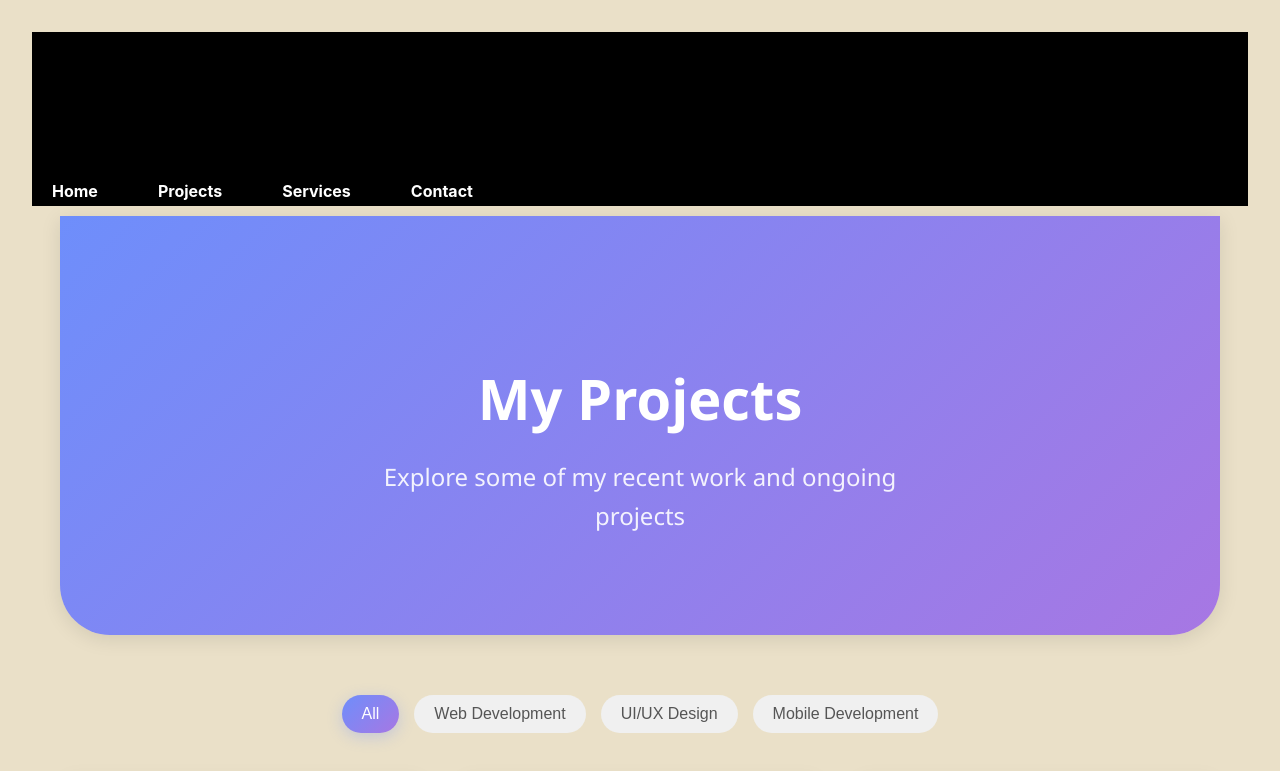
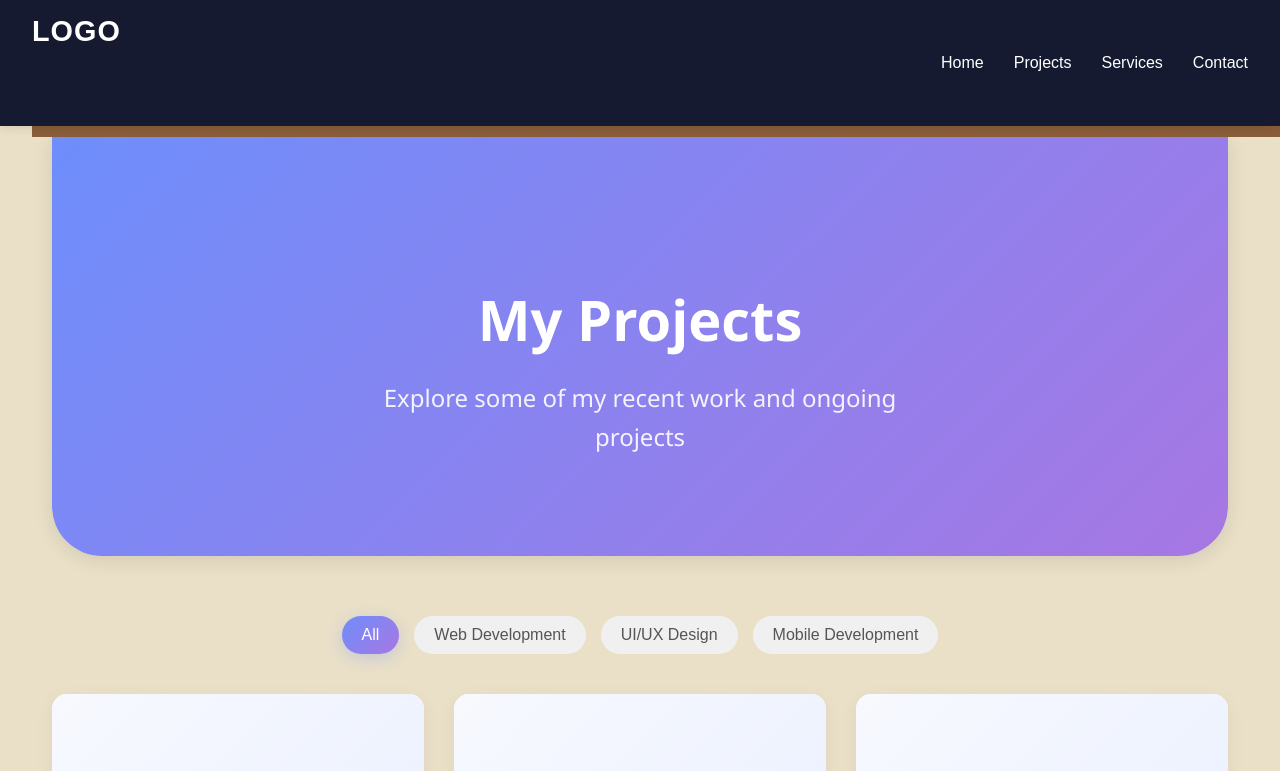
Before and after one commit to parisisley/test, a React (Vite) app in the folder test-website/: page /projects in a window 1280 px wide. Shown: the top 771 px of the page. Built offline with nearby package versions, Linux system fonts and the light colour scheme.

Commit message:
navbar changes

```diff
--- a/test-website/src/App.jsx
+++ b/test-website/src/App.jsx
@@ -1,6 +1,6 @@
 import "./App.css";
 import { BrowserRouter, Routes, Route } from "react-router-dom";
-import Navbar from "./Navbar/Navbar";
+import Navbar from "./Navbar/ModernNavbar";
 import Footer from "./Footer/footer";
 import Services from "./Services/Services";
 import Home from "./Home/Home";
--- /dev/null
+++ b/test-website/src/Navbar/ModernNavbar.css
@@ -0,0 +1,189 @@
+/* Reset - applied only to navbar elements */
+.navbar *,
+.navbar *:before,
+.navbar *:after {
+  margin: 0;
+  padding: 0;
+  box-sizing: border-box;
+}
+
+/* Header wrapper to manage both navbar and spacer */
+.header-wrapper {
+  width: 100%;
+  position: relative;
+}
+
+/* Navbar Base */
+.navbar {
+  position: fixed;
+  top: 0;
+  left: 0;
+  width: 100%;
+  z-index: 1000;
+  transition: all 0.3s ease-in-out;
+  padding: 15px 0;
+  background-color: #161a30;
+  box-shadow: 0 2px 10px rgba(0, 0, 0, 0.1);
+}
+
+/* Navbar spacer - creates space below navbar equal to navbar height */
+.navbar-spacer {
+  height: 65px; /* Should match navbar height + padding */
+  width: 100%;
+}
+
+/* Scrolled state adds more opacity and box shadow */
+.navbar.scrolled {
+  padding: 10px 0;
+  box-shadow: 0 4px 15px rgba(0, 0, 0, 0.2);
+}
+
+.navbar.scrolled + .navbar-spacer {
+  height: 55px; /* Should match scrolled navbar height + padding */
+}
+
+.nav-container {
+  display: flex;
+  justify-content: space-between;
+  align-items: center;
+  max-width: 1280px; /* Match your #root max-width */
+  margin: 0 auto;
+  padding: 0 2rem; /* Match your #root padding */
+}
+
+/* Logo */
+.logo a {
+  font-size: 1.8rem;
+  font-weight: 700;
+  color: #fff;
+  text-decoration: none;
+  letter-spacing: 1px;
+  transition: color 0.3s ease;
+}
+
+.logo a:hover {
+  color: #646cff; /* Match your existing color scheme */
+}
+
+/* Nav Elements */
+.nav-elements ul {
+  display: flex;
+  align-items: center;
+  list-style: none;
+  gap: 30px;
+}
+
+.nav-elements .nav-link {
+  color: #fff;
+  font-size: 1rem;
+  font-weight: 500;
+  text-decoration: none;
+  transition: all 0.3s ease;
+  position: relative;
+  padding: 5px 0;
+}
+
+.nav-elements .nav-link:hover {
+  color: #646cff; /* Match your existing color scheme */
+}
+
+/* Animated underline effect */
+.nav-elements .nav-link::after {
+  content: '';
+  position: absolute;
+  width: 0;
+  height: 2px;
+  bottom: 0;
+  left: 0;
+  background-color: #646cff; /* Match your existing color scheme */
+  transition: width 0.3s ease;
+}
+
+.nav-elements .nav-link:hover::after {
+  width: 100%;
+}
+
+/* Hamburger Menu */
+.hamburger {
+  display: none;
+  cursor: pointer;
+  width: 30px;
+  height: 20px;
+  position: relative;
+}
+
+.hamburger span {
+  display: block;
+  position: absolute;
+  height: 3px;
+  width: 100%;
+  background: #fff;
+  border-radius: 3px;
+  transition: all 0.3s ease;
+}
+
+.hamburger span:nth-child(1) {
+  top: 0;
+}
+
+.hamburger span:nth-child(2) {
+  top: 8px;
+}
+
+.hamburger span:nth-child(3) {
+  top: 16px;
+}
+
+/* Active hamburger state */
+.hamburger.active span:nth-child(1) {
+  transform: rotate(45deg);
+  top: 8px;
+}
+
+.hamburger.active span:nth-child(2) {
+  opacity: 0;
+}
+
+.hamburger.active span:nth-child(3) {
+  transform: rotate(-45deg);
+  top: 8px;
+}
+
+/* Mobile Responsive */
+@media screen and (max-width: 768px) {
+  .hamburger {
+    display: block;
+    z-index: 101;
+  }
+
+  .nav-elements {
+    position: fixed;
+    top: 0;
+    right: -300px;
+    width: 270px;
+    height: 100vh;
+    background: #161a30;
+    padding: 80px 40px;
+    transition: right 0.4s ease-in-out;
+    box-shadow: -5px 0 15px rgba(0, 0, 0, 0.2);
+    z-index: 100;
+  }
+
+  .nav-elements.active {
+    right: 0;
+  }
+
+  .nav-elements ul {
+    flex-direction: column;
+    align-items: flex-start;
+  }
+
+  .nav-elements li {
+    margin: 15px 0;
+  }
+
+  .nav-elements .nav-link {
+    font-size: 1.1rem;
+    padding: 8px 0;
+  }
+}
--- /dev/null
+++ b/test-website/src/Navbar/ModernNavbar.jsx
@@ -0,0 +1,84 @@
+import React, { useState, useEffect } from "react";
+import { Link } from "react-router-dom";
+import "./ModernNavbar.css";
+
+function ModernNavbar() {
+  const [isOpen, setIsOpen] = useState(false);
+  const [scrolled, setScrolled] = useState(false);
+
+  // Handle scroll effect
+  useEffect(() => {
+    const handleScroll = () => {
+      if (window.scrollY > 50) {
+        setScrolled(true);
+      } else {
+        setScrolled(false);
+      }
+    };
+
+    window.addEventListener("scroll", handleScroll);
+    return () => {
+      window.removeEventListener("scroll", handleScroll);
+    };
+  }, []);
+
+  // Close menu when clicking outside
+  useEffect(() => {
+    const handleClickOutside = (event) => {
+      if (isOpen && !event.target.closest(".nav-container")) {
+        setIsOpen(false);
+      }
+    };
+
+    document.addEventListener("mousedown", handleClickOutside);
+    return () => {
+      document.removeEventListener("mousedown", handleClickOutside);
+    };
+  }, [isOpen]);
+
+  // Close menu when clicking a link
+  const closeMenu = () => {
+    setIsOpen(false);
+  };
+
+  return (
+    <header className="header-wrapper">
+      <nav className={`navbar ${scrolled ? "scrolled" : ""}`}>
+        <div className="nav-container">
+          <div className="logo">
+            <Link to="/">LOGO</Link>
+          </div>
+
+          <div className="menu-toggle" onClick={() => setIsOpen(!isOpen)}>
+            <div className={`hamburger ${isOpen ? "active" : ""}`}>
+              <span></span>
+              <span></span>
+              <span></span>
+            </div>
+          </div>
+
+          <div className={`nav-elements ${isOpen ? "active" : ""}`}>
+            <ul>
+              <li>
+                <Link to="/" className="nav-link" onClick={closeMenu}>Home</Link>
+              </li>
+              <li>
+                <Link to="/projects" className="nav-link" onClick={closeMenu}>Projects</Link>
+              </li>
+              <li>
+                <Link to="/services" className="nav-link" onClick={closeMenu}>Services</Link>
+              </li>
+              <li>
+                <Link to="/contact" className="nav-link" onClick={closeMenu}>Contact</Link>
+              </li>
+            </ul>
+          </div>
+        </div>
+      </nav>
+      {/* Spacer to prevent content from going under navbar */}
+      <div className="navbar-spacer"></div>
+    </header>
+  );
+}
+
+export default ModernNavbar;
--- a/test-website/src/Navbar/Navbar.css
+++ /dev/null
@@ -1,155 +0,0 @@
-/* Reset */
-body {
-    margin: 0;
-    padding: 0;
-    font-family: -apple-system, BlinkMacSystemFont, 'Segoe UI', Roboto, Oxygen, Ubuntu, Cantarell, 'Open Sans', 'Helvetica Neue', sans-serif;
-}
-
-html {
-    box-sizing: border-box;
-}
-
-*, *:before, *:after {
-    box-sizing: inherit;
-}
-
-/* Navbar */
-.navbar {
-  list-style: none;
-  font-weight: bold;
-  margin-bottom: 10px;
-  width: 100%;
-  text-align: center;
-  background-color: #000000;
-}
-
-
-
-
-/* Logo */
-.logo {
-    font-size: 1.5rem;
-    font-weight: bold;
-}
-
-.logo a {
-    text-decoration: none;
-    color: white;
-}
-
-/* Navigation */
-.nav-menu {
-    list-style: none;
-    display: flex;
-    gap: 20px;
-    margin: 0;
-    padding: 0;
-}
-
-.nav-menu li {
-    display: inline;
-}
-
-.nav-menu a {
-    text-decoration: none;
-    color: white;
-    font-size: 1rem;
-    transition: color 0.3s ease;
-    display: block;
-    padding: 5px;
-}
-
-.nav-menu a:hover {
-    color: #f39c12;
-}
-
-/* Menu Toggle Button */
-.menu-toggle {
-    font-size: 1.8rem;
-    cursor: pointer;
-    display: none;
-    background: none;
-    border: none;
-    color: white;
-    padding: 0;
-}
-
-/* Close Button */
-.close-menu {
-    display: none;
-    background: none;
-    border: none;
-    color: white;
-    font-size: 1.5rem;
-    cursor: pointer;
-    padding: 0;
-}
-
-/* Menu Overlay */
-.menu-overlay {
-    display: none;
-}
-
-/* Media Queries */
-@media screen and (max-width: 768px) {
-    /* Show hamburger menu */
-    .menu-toggle {
-        display: block;
-    }
-
-    /* Slide-in menu */
-    .nav-menu {
-        position: fixed;
-        top: 0;
-        right: -280px;
-        width: 250px;
-        height: 100vh;
-        background: #34495e;
-        flex-direction: column;
-        align-items: flex-start;
-        justify-content: flex-start;
-        padding: 60px 20px 20px;
-        gap: 30px;
-        transition: right 0.3s ease-in-out;
-        box-shadow: -3px 0 10px rgba(0, 0, 0, 0.2);
-        z-index: 1001;
-    }
-
-    .nav-menu li {
-        width: 100%;
-    }
-
-    .nav-menu a {
-        padding: 10px 0;
-        font-size: 1.1rem;
-    }
-
-    /* Open state */
-    .nav-menu.open {
-        right: 0;
-    }
-
-    /* Close button */
-    .close-menu {
-        display: block;
-        position: absolute;
-        top: 15px;
-        right: 20px;
-    }
-
-    .close-menu:hover {
-        color: #f39c12;
-    }
-
-    /* Overlay */
-    .menu-overlay {
-        display: block;
-        position: fixed;
-        top: 0;
-        left: 0;
-        width: 100%;
-        height: 100%;
-        background: rgba(0, 0, 0, 0.5);
-        z-index: 1000;
-    }
-}
--- a/test-website/src/Navbar/Navbar.jsx
+++ /dev/null
@@ -1,36 +0,0 @@
-import React, { useState } from "react";
-import "./Navbar.css";
-
-function Navbar() {
-  const [isOpen, setIsOpen] = useState(false);
-
-  return (
-    <nav className="navbar">
-      <div className="logo">
-
-      </div>
-      <ul className={isOpen ? "nav-menu open" : "nav-menu"}>
-        <li>
-          <a href="/">Home</a>
-        </li>
-        <li>
-          <a href="/projects">Projects</a>
-        </li>
-        <li>
-          <a href="/services">Services</a>
-        </li>
-        <li>
-          <a href="/contact">Contact</a>
-        </li>
-        <div className="close-menu" onClick={() => setIsOpen(false)}>
-          ✖
-        </div>
-      </ul>
-      <div className="menu-toggle" onClick={() => setIsOpen(!isOpen)}>
-        ☰
-      </div>
-    </nav>
-  );
-}
-
-export default Navbar;
```
Also changed, not shown: 2 other files (tests, documents, lock files or other folders).
